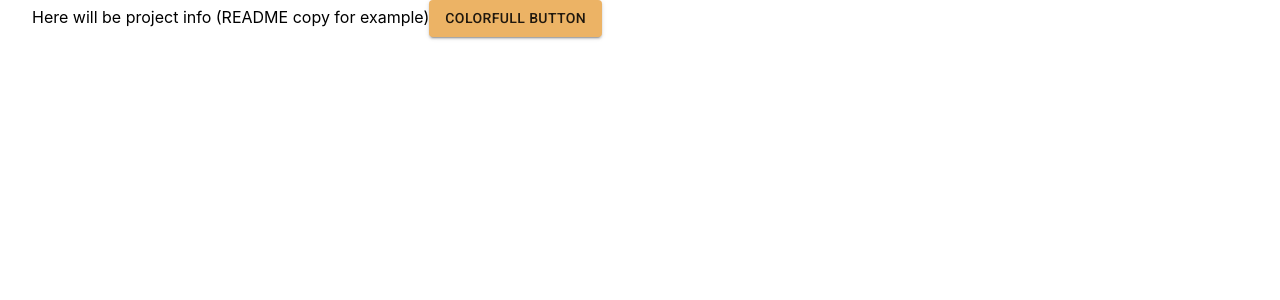
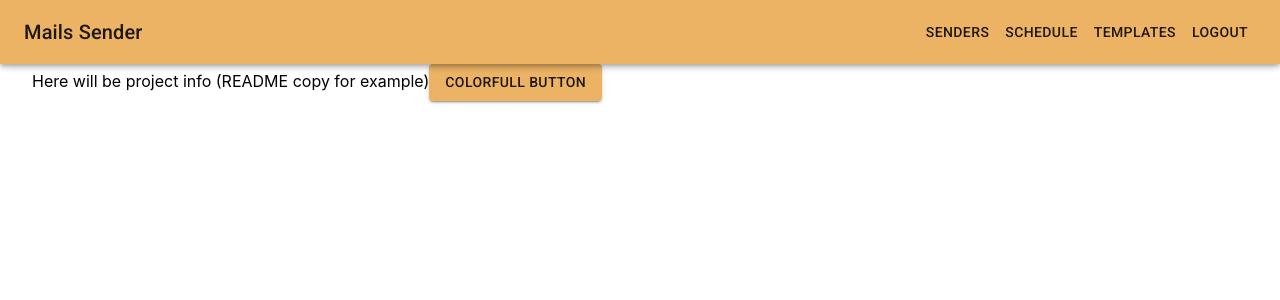
Before and after one commit to YevhenLisitskyiDev/mail-sender-client, a Next.js app: page / in a window 1280 px wide. Shown: the top 300 px of the page. Built offline with nearby package versions, Linux system fonts and the light colour scheme.

Commit message:
General layout changes

```diff
--- a/components/layout/index.tsx
+++ b/components/layout/index.tsx
@@ -1,4 +1,4 @@
-import * as React from "react";
+import { FC } from "react";
 import AppBar from "@mui/material/AppBar";
 import Box from "@mui/material/Box";
 import IconButton from "@mui/material/IconButton";
@@ -6,16 +6,43 @@ import MenuIcon from "@mui/icons-material/Menu";
 import Toolbar from "@mui/material/Toolbar";
 import Typography from "@mui/material/Typography";
 import Button from "@mui/material/Button";
+import Link from "next/link";
 
 const Header: FC = () => {
   return (
-    <AppBar position="static">
+    <AppBar position="fixed" component="nav">
       <Toolbar>
-        <IconButton edge="start" color="inherit" aria-label="menu">
-          <MenuIcon />
-        </IconButton>
-        <Typography variant="h6">Mail sender</Typography>
-        <Button color="inherit">Login</Button>
+        <Typography
+          variant="h6"
+          component="div"
+          sx={{ flexGrow: 1, display: { xs: "none", sm: "block" } }}>
+          <Link href={"/"}>
+            <a>Mails Sender</a>
+          </Link>
+        </Typography>
+
+        <Box sx={{ display: { xs: "none", sm: "block" } }}>
+          <Link href={"/senders"}>
+            <a>
+              <Button color="inherit">Senders</Button>
+            </a>
+          </Link>
+          <Link href={"/schedule"}>
+            <a>
+              <Button color="inherit">Schedule</Button>
+            </a>
+          </Link>
+          <Link href={"/templates"}>
+            <a>
+              <Button color="inherit">Templates</Button>
+            </a>
+          </Link>
+          <Link href={"/"}>
+            <a>
+              <Button color="inherit">Logout</Button>
+            </a>
+          </Link>
+        </Box>
       </Toolbar>
     </AppBar>
   );
--- a/pages/_app.tsx
+++ b/pages/_app.tsx
@@ -3,11 +3,13 @@ import type { AppProps } from "next/app";
 import Head from "next/head";
 import { ThemeProvider } from "@mui/material";
 import { theme } from "../theme";
+import Header from "../components/layout";
 
 function MyApp({ Component, pageProps }: AppProps) {
   return (
     <>
       <ThemeProvider theme={theme}>
+        <Header />
         <Component {...pageProps} />
       </ThemeProvider>
     </>
--- a/styles/globals.css
+++ b/styles/globals.css
@@ -4,6 +4,11 @@ body {
   margin: 0;
   font-family: -apple-system, BlinkMacSystemFont, Segoe UI, Roboto, Oxygen,
     Ubuntu, Cantarell, Fira Sans, Droid Sans, Helvetica Neue, sans-serif;
+}
+
+body {
+  padding-top: 64px;
+
 }
 
 a {
```
Also changed, not shown: components/ListContainer/index.tsx (added, +14 -0 lines).
